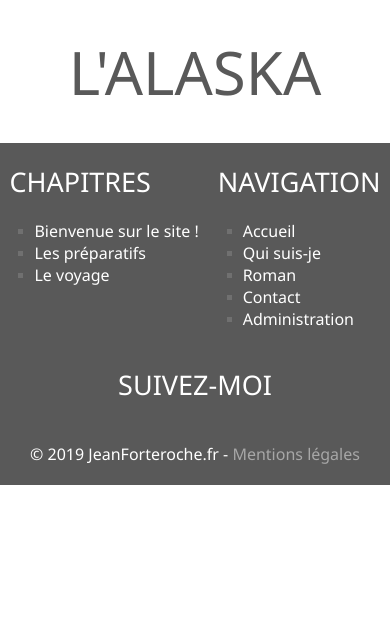
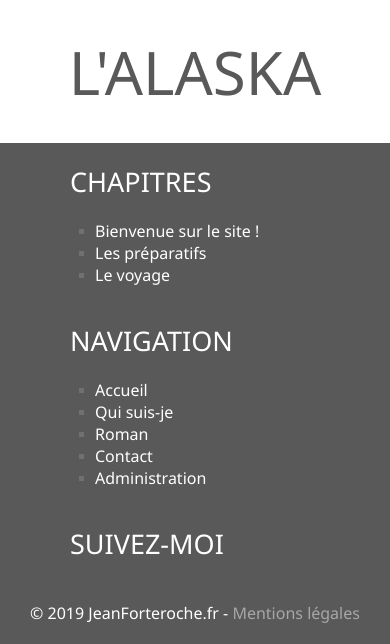
Before and after one commit to vincentm498/JeanForteroche, a PHP site: page /index.php?action=footer in a window 390 px wide. Shown: the part 414-1058 px from the top of the page. Before the commit the page ends 899 px from the top, so only its background shows below. Run offline with PHP 8.4, Linux system fonts and the light colour scheme; data comes from the database, SQL or seed files in the repository; data that the repository does not hold is empty; some libraries are stand-ins or nearby versions.

Commit message:
modif css

```diff
--- a/assets/styles/css/footer.css
+++ b/assets/styles/css/footer.css
@@ -62,3 +62,33 @@ footer .credits a {
     padding: 0;
     color: #a7a7a7;
 }
+
+/***************************************************************************************************** MEDIA QUERIES 1024px*/
+
+@media (max-width: 1024px) {}
+
+/***************************************************************************************************** MEDIA QUERIES 768px*/
+
+@media (max-width: 768px) {}
+
+/***************************************************************************************************** MEDIA QUERIES 560px*/
+
+@media (max-width: 560px) {}
+
+/***************************************************************************************************** MEDIA QUERIES 425px */
+
+
+@media (max-width: 425px) {
+
+    footer .menu-footer {
+        flex-direction: column;
+    }
+
+    footer .category-footer {
+        width: 250px;
+    }
+
+}
+
+/***************************************************************************************************** MEDIA QUERIES 320px */
+@media (max-width: 320px) {}
```
Also changed, not shown: view/home_view.php (+7 -7 lines).
